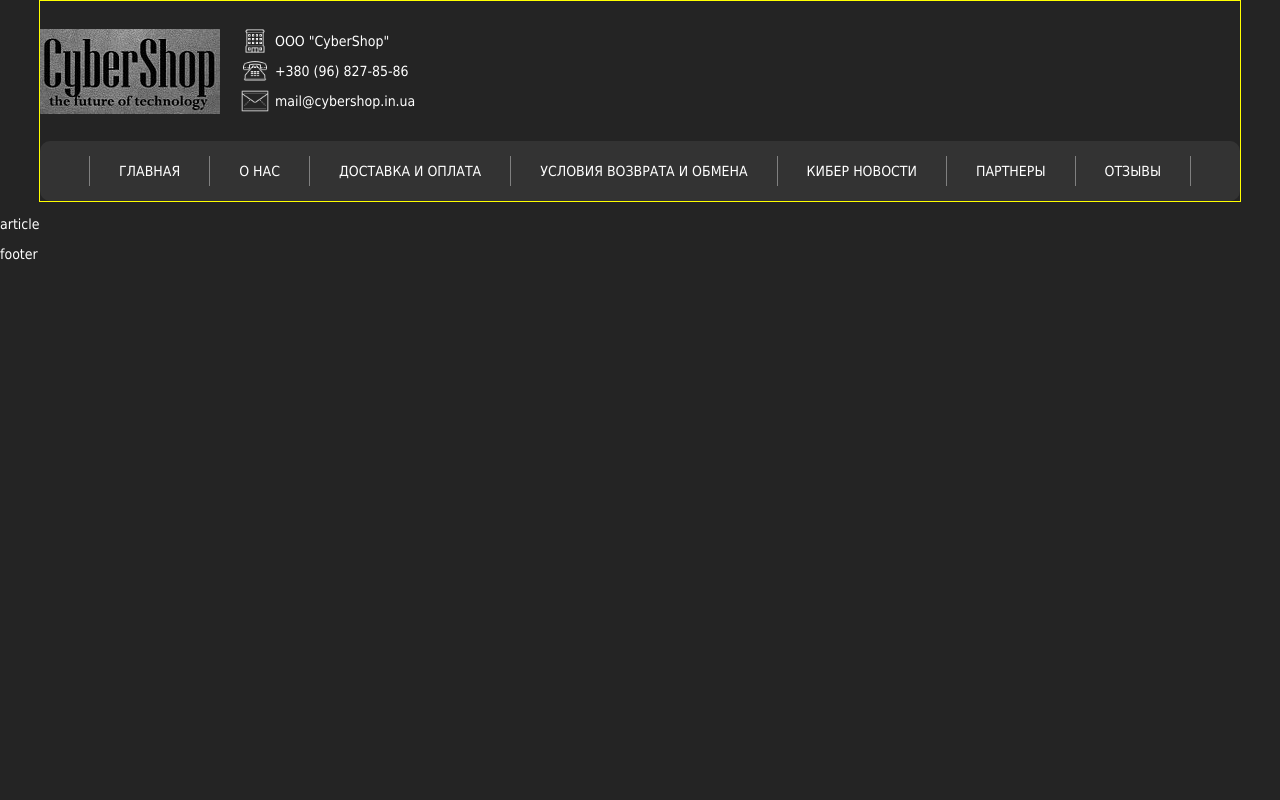
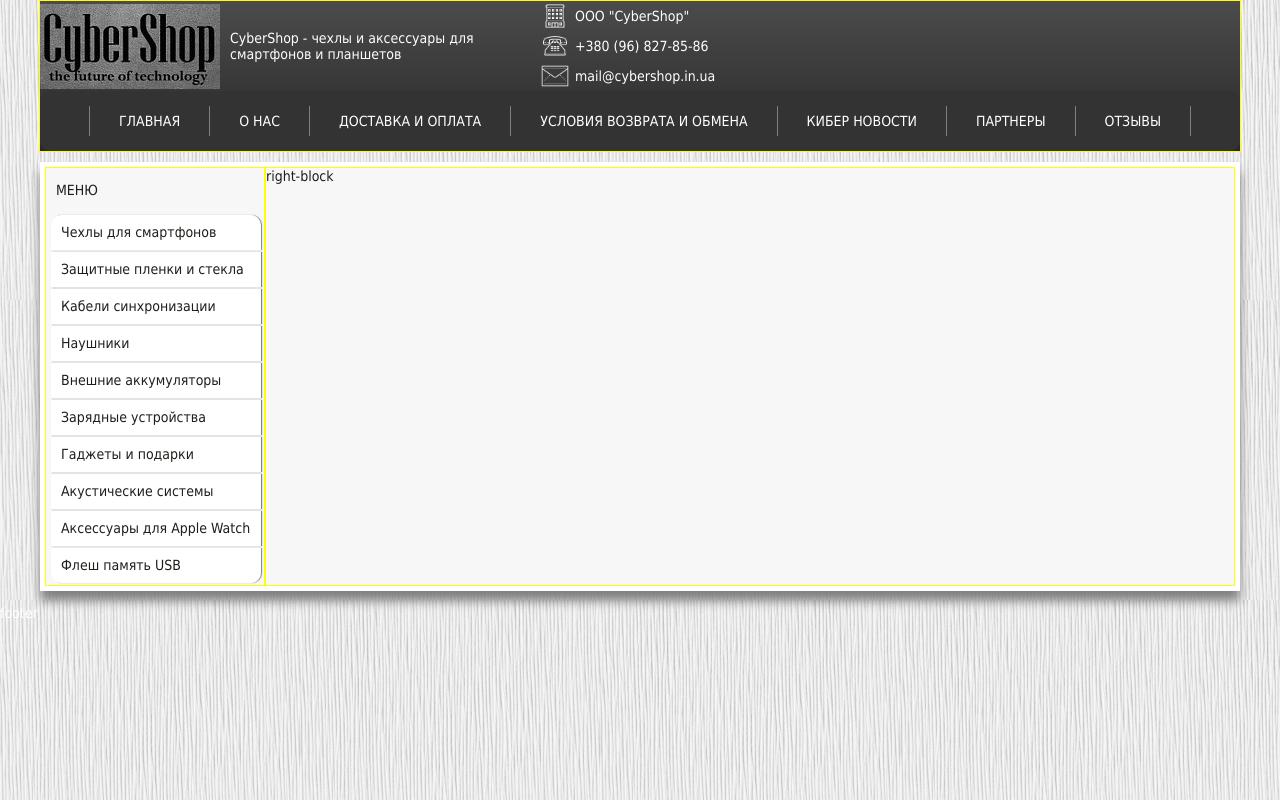
Before and after one commit to iBIKTOP/cybershop, a plain HTML site: page index.html in a window 1280 px wide. Drawn offline with Linux system fonts and the light colour scheme.

Commit message:
17..04.2018

```diff
--- a/index.html
+++ b/index.html
@@ -10,6 +10,7 @@
   <header>
     <div id="header_top">
       <div id="block_logo"><a href="#"></a></div>
+      <div id="lozung">CyberShop - чехлы и аксессуары для смартфонов и планшетов</div>
       <div id="block_information">
         <img src="img/company.png" class="icons">
         <span style="line-height: 30px;">OOO "CyberShop"</span><br>
@@ -39,7 +40,20 @@
   </header>
 
  <article>
-		<p>article</p>
+    <div id="left-block">
+      <span>МЕНЮ</span>
+      <a href="#">Чехлы для смартфонов</a>
+      <a href="#">Защитные пленки и стекла</a>
+      <a href="#">Кабели синхронизации</a>
+      <a href="#">Наушники</a>
+      <a href="#">Внешние аккумуляторы</a>
+      <a href="#">Зарядные устройства</a>
+      <a href="#">Гаджеты и подарки</a>
+      <a href="#">Акустические системы</a>
+      <a href="#">Аксессуары для Apple Watch</a>
+      <a href="#">Флеш память USB</a>
+    </div>
+    <div id="right-block">right-block</div>
   </article>
 
   <footer>
--- a/style/style.css
+++ b/style/style.css
@@ -1,5 +1,5 @@
 body{
-	background-color: #242424;
+  background-image: url(../img/fon.jpg);
   font-family: Tahoma;
   font-size: 14px;
   margin: 0;
@@ -11,13 +11,14 @@ a{
   color: #FFFFFF
 }
 header{
+	background: linear-gradient(to top, #292929, #4b4b4b);
   width: 1200px;
-	height: 200px;
+  height: 150px;
   border: 1px solid yellow;
   margin: 0 auto;
 }
 #header_top{
-	height: 140px;
+  height: 90px;
   box-sizing: border-box;
   display: flex;
 }
@@ -26,11 +27,14 @@ header{
   width: 180px;
   box-sizing: border-box;
 }
-
+#lozung{
+	width: 300px;
+	box-sizing: border-box;
+	margin: auto 10px;
+}
 #block_information{
   width: 300px;
   margin: auto 0;
-	padding: 20px;
   box-sizing: border-box;
 }
 .icons{
@@ -48,9 +52,15 @@ header{
   text-align: center;
 }
 #header_bottom a{
+	display: inline-block;
   line-height: 60px;
-	padding: 15px;
-	margin: 10px;
+  padding: 0 15px;
+  margin: 0 10px;
+  transition: 0.2s linear;
+}
+#header_bottom a:hover{
+	color: #a0a0a0;
+	transform: scale(1.1);
 }
 #header_bottom .verticalLine{
   display: inline-block;
@@ -60,3 +70,56 @@ header{
   margin-bottom: -10px;
 
 }
+article{
+  display: flex;
+  flex-direction: row;
+  background: #f7f7f7;
+  width: 1200px;
+  border: 5px solid #fff;
+  margin: 0 auto;
+  box-shadow: 0 10px 10px gray;
+  box-sizing: border-box;
+  margin-top: 10px;
+  color: #211e1a;
+}
+#left-block{
+  width: 220px;
+  border: 1px solid yellow;
+  box-sizing: border-box;
+}
+#right-block{
+  width: 1000px;
+  border: 1px solid yellow;
+  box-sizing: border-box;
+}
+#left-block span{
+  display: block;
+  width: 200px;
+  height: 45px;
+  line-height: 45px;
+  padding-left: 10px;
+}
+#left-block a{
+	color: #211e1a;
+  text-decoration: none;
+  display: block;
+  box-sizing: border-box;
+  margin: 2px 5px;
+  background-color: #ffffff;
+  width: 210px;
+  height: 35px;
+  line-height: 35px;
+  padding-left: 10px;
+  transition: 0.2s linear;
+  box-shadow: 1px 0 1px gray;
+}
+#left-block a:hover{
+	background-color: #eeeeee;
+	padding-left: 20px;
+}
+#left-block > span + a{
+  border-radius: 10px 10px 0 0;
+}
+#left-block a:last-child{
+  border-radius: 0 0 10px 10px;
+}
```
Also changed, not shown: img/fon.jpg (added). Lines whose indentation alone changed are shown as unchanged.
